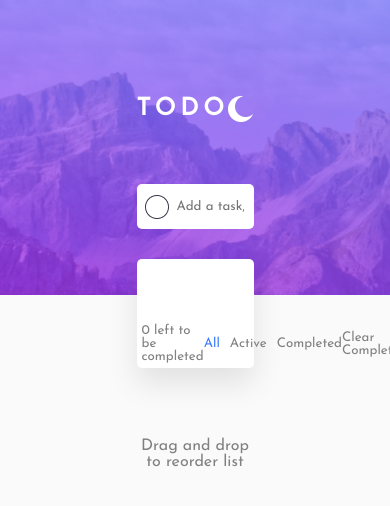
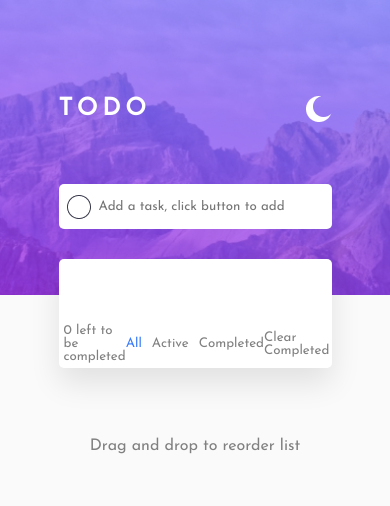
Before and after one commit to mambachristophersteven/doingto, a plain HTML site: page index.html in a window 390 px wide. Drawn offline with Linux system fonts and the light colour scheme.

Commit message:
tablet view fixed

```diff
--- a/index.css
+++ b/index.css
@@ -259,3 +259,10 @@ ul li span{
 .active-list{
     color: rgba(58, 124, 253, 1);
 }
+
+@media screen and (max-width: 768px){
+    .todo{
+        width: 70vw;
+        left: 15vw;
+    }
+}
```
